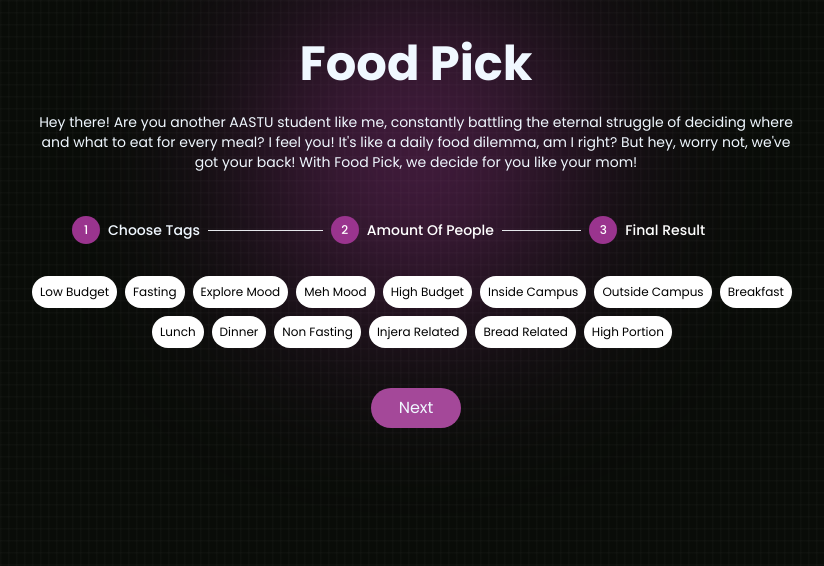
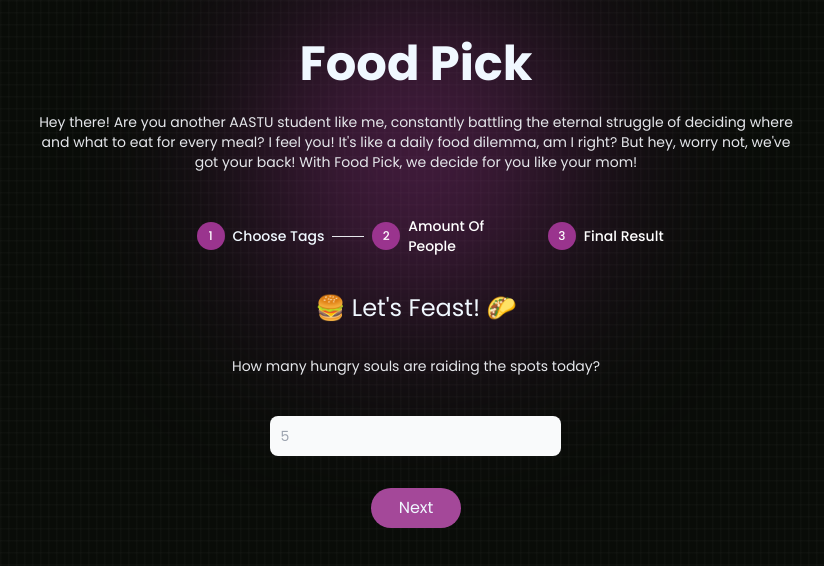
Before and after one commit to Manuel-heav/foodpick, a Vue app: page / in a window 1280 px wide. Both pictures are taken after a click on the button "Next". Shown: the top 566 px of the page, without its empty margins (224-1048 px from the left). Built offline with nearby package versions, Linux system fonts and the light colour scheme.

Commit message:
dealing with the peoples section

```diff
--- a/src/components/Landing.vue
+++ b/src/components/Landing.vue
@@ -11,11 +11,10 @@ import Tags from './Tags.vue'
     <div class="absolute inset-0 -z-10 h-full w-full bg-[#090C08] bg-[linear-gradient(to_right,#8080800a_1px,transparent_2px),linear-gradient(to_bottom,#8080800a_1px,transparent_2px)] bg-[size:8px_12px]"><div class="absolute left-0 right-0 top-0 -z-10 m-auto h-[310px] w-[310px] rounded-full bg-[#9A348E] opacity-50 blur-[100px]"></div></div>
 <section class="w-full p-2 sm:p-0 flex mt-10 items-center flex-col gap-4 sm:gap-6">
             <Header title="Food Pick"/>
-            <div class="text-sm sm:text-md text-center max-w-3xl">
+            <div class="text-sm sm:text-md text-center max-w-3xl text-gray-200">
                 Hey there! Are you another AASTU student like me, constantly battling the eternal struggle of deciding where and what to eat for every meal? I feel you! It's like a daily food dilemma, am I right? But hey, worry not, we've got your back! With Food Pick, we decide for you like your mom!
             </div>
             <div class="flex flex-col gap-8 mt-5 max-w-3xl items-center">
-                <Stepper class="w-full sm:ml-20"/>
                 <Tags />
             </div>
 </section>
--- /dev/null
+++ b/src/components/People.vue
@@ -0,0 +1,13 @@
+<script setup>
+import Stepper from './Stepper.vue'
+</script>
+
+<template>
+        <Stepper class="w-full sm:ml-20"/>
+            <h1 class="text-2xl mt-1">🍔 Let's Feast! 🌮</h1>
+            <p class="mb-2 text-sm text-gray-200">How many hungry souls are raiding the spots today?</p>
+        <form class="max-w-sm mx-auto">
+            <input type="number" id="number-input" class="bg-gray-50 outline-none text-gray-900 text-sm rounded-lg block w-full p-2.5" placeholder="5" min="1" required />
+        </form>
+        <button class="transform bg-[#a44899] pt-2 pb-2 pr-7 pl-7 rounded-full hover:bg-[#9A348E] transition duration-500 hover:scale-110">Next</button>
+</template>
--- a/src/components/Stepper.vue
+++ b/src/components/Stepper.vue
@@ -3,7 +3,7 @@
 </script>
 
 <template>
-    <ul class="relative flex flex-row gap-x-2">
+    <ul class="relative flex flex-row gap-x-2 w-full">
     <li class="flex items-center gap-x-2 shrink basis-0 flex-1 group">
       <span class="min-w-7 min-h-7 group inline-flex items-center text-xs align-middle">
         <span class="size-7 flex justify-center items-center flex-shrink-0 bg-[#9A348E] 100 font-medium text-white rounded-full group-focus:bg-gray-200 ">
@@ -13,7 +13,7 @@
           Choose Tags
         </span>
       </span>
-      <div class="w-full h-px flex-1 bg-gray-200 group-last:hidden hs-stepper-success:bg-blue-600 hs-stepper-completed:bg-teal-600 dark:bg-neutral-700 dark:hs-stepper-success:bg-blue-600 dark:hs-stepper-completed:bg-teal-600"></div>
+      <div class="w-full h-px flex-1 bg-gray-200 group-last:hidden"></div>
     </li>
 
     <li class="flex items-center gap-x-2 shrink basis-0 flex-1 group">
--- a/src/components/Tags.vue
+++ b/src/components/Tags.vue
@@ -1,5 +1,9 @@
 <script setup>
     import { ref } from 'vue';
+    import People from './People.vue'
+    import Stepper from './Stepper.vue'
+
+    let showNextPage = ref(true);
 
     const myList = [{
         id: 1,
@@ -82,26 +86,35 @@
     },
     ]
 
-
+    // Change the state of the value in myList array
     const choose = (item) => {
         item.colorState.value = !item.colorState.value;
         item.chosen.value = !item.chosen.value;
 
     }
+
+    // Adds a dynamic background tailwind class to the tags
     const computedBgColor = (item) => {
         return item.colorState.value ? 'bg-[#fff] text-black hover:shadow-[#a44899]' : 'bg-[#9A348E] text-white';
     }
 
-    console.log(myList.filter((data) => data.chosen.value == true))
-
+    // I will figure out a way how to use this data
+    const saveData = () => {
+        const theData = myList.filter((item) => {
+            return item.chosen.value
+        })
+        showNextPage.value = false;
+    }
 </script>
 
 <template>
-    <div class="flex flex-row flex-wrap justify-center">
-    <div v-for="list in myList" :key="list.id" class="flex gap-3">
-            <h2 @click="choose(list)" :class="computedBgColor(list)" class="mb-2 mr-2 cursor-pointer text-xs rounded-full p-2 h-fit w-fit
-            shadow-none transition-shadow duration-300 hover:shadow-lg">{{ list.title }}</h2>
+    <div  v-if="showNextPage" class="flex flex-row flex-wrap justify-center">
+        <Stepper class="w-full sm:ml-20 mb-10"/>
+        <div v-for="list in myList" :key="list.id" class="flex gap-3">
+                <h2 @click="choose(list)" :class="computedBgColor(list)" class="mb-2 mr-2 cursor-pointer text-xs rounded-full p-2 h-fit w-fit
+                shadow-none transition-shadow duration-300 hover:shadow-lg">{{ list.title }}</h2>
+            </div>
         </div>
-    </div>
-    <button @click="sendArrayToParent" class="transform bg-[#a44899] pt-2 pb-2 pr-7 pl-7 rounded-full hover:bg-[#9A348E] transition duration-500 hover:scale-110">Next</button>
+        <button v-if="showNextPage" @click="saveData" class="transform bg-[#a44899] pt-2 pb-2 pr-7 pl-7 rounded-full hover:bg-[#9A348E] transition duration-500 hover:scale-110">Next</button>
+    <People v-else />
 </template>
```
